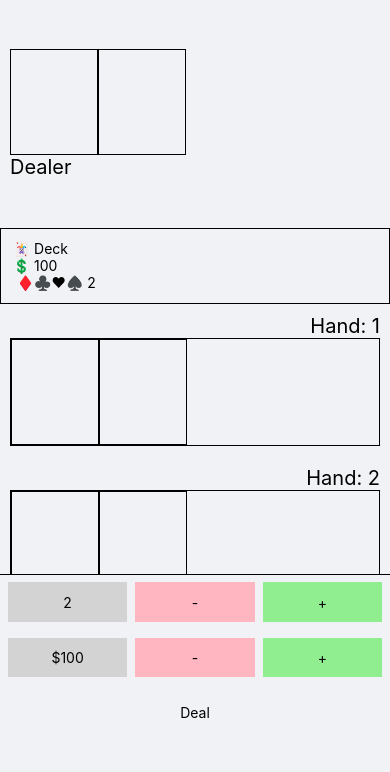
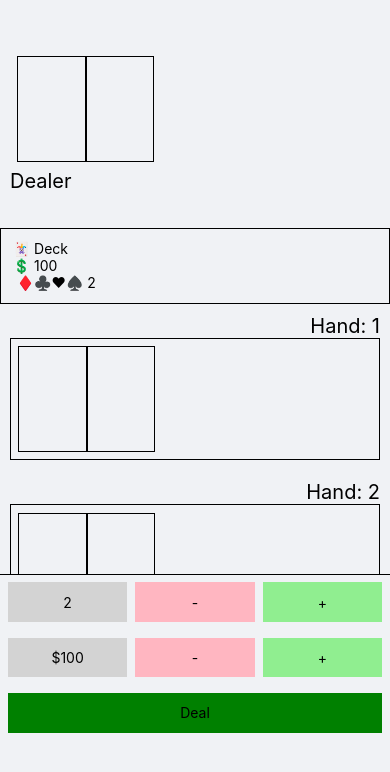
Before and after one commit to PrimeTimeTran/bizzi-gamblig, a React Native app: screen / in a window 390 px wide. Shown: the top 772 px of the page. Built offline with nearby package versions, Linux system fonts and the light colour scheme.

Commit message:
WIP Refactor

```diff
--- a/src/components/Composer.js
+++ b/src/components/Composer.js
@@ -9,32 +9,33 @@ import {
 
 function Composer(props) {
   const { stay, step, setState, hit, state } = props
+  const { handCount, bet } = state
   if (step === 0) {
     return (
-      <View style={styles.flexOne}>
-        <View style={styles.composorRow}>
-          <View style={[{ backgroundColor: 'lightgrey' }, styles.composerButton]}><Text>{state.handCount}</Text></View>
-          <TouchableOpacity onPress={() => setState({ ...state, handCount: state.handCount !== 1 ? state.handCount - 1 : 1 })} style={[{ backgroundColor: 'lightpink' }, styles.composerButton]}><Text>-</Text></TouchableOpacity>
-          <TouchableOpacity onPress={() => setState({ ...state, handCount: state.handCount < 5 ? state.handCount + 1 : 5 })} style={[{ backgroundColor: 'lightgreen' }, styles.composerButton]}><Text>+</Text></TouchableOpacity>
+      <View style={styles.container}>
+        <View style={styles.composerRow}>
+          <View style={[{ backgroundColor: 'lightgrey' }, styles.composerButton]}><Text>{handCount}</Text></View>
+          <TouchableOpacity onPress={() => setState({ ...state, handCount: handCount !== 1 ? handCount - 1 : 1 })} style={[styles.minusButton, styles.composerButton]}><Text>-</Text></TouchableOpacity>
+          <TouchableOpacity onPress={() => setState({ ...state, handCount: handCount < 5 ? handCount + 1 : 5 })} style={[{ backgroundColor: 'lightgreen' }, styles.composerButton]}><Text>+</Text></TouchableOpacity>
         </View>
-        <View style={styles.composorRow}>
-          <View style={[{ backgroundColor: 'lightgrey' }, styles.composerButton]}><Text>${state.bet}</Text></View>
-          <TouchableOpacity onPress={() => setState({ ...state, bet: state.bet !== 100 ? state.bet - 100 : 100 })} style={[{ backgroundColor: 'lightpink' }, styles.composerButton]}><Text>-</Text></TouchableOpacity>
-          <TouchableOpacity onPress={() => setState({ ...state, bet: state.bet + 100 })} style={[{ backgroundColor: 'lightgreen' }, styles.composerButton]}><Text>+</Text></TouchableOpacity>
+        <View style={styles.composerRow}>
+          <View style={[{ backgroundColor: 'lightgrey' }, styles.composerButton]}><Text>${bet}</Text></View>
+          <TouchableOpacity onPress={() => setState({ ...state, bet: bet !== 100 ? bet - 100 : 100 })} style={[styles.minusButton, styles.composerButton]}><Text>-</Text></TouchableOpacity>
+          <TouchableOpacity onPress={() => setState({ ...state, bet: bet + 100 })} style={[styles.addButton, styles.composerButton]}><Text>+</Text></TouchableOpacity>
         </View>
-        <View style={styles.composorRow}>
-          <TouchableOpacity onPress={props.startGame} style={{ flex: 1, margin: '1%', padding: '3%', justifyContent: 'center', alignItems: 'center' }}><Text>Deal</Text></TouchableOpacity>
+        <View style={styles.composerRow}>
+          <TouchableOpacity onPress={props.startGame} style={styles.startButton}><Text>Deal</Text></TouchableOpacity>
         </View>
       </View>
     )
   }
   if (step === 1) {
     return (
-      <View style={[styles.flexOne, { alignItems: 'flex-end', justifyContent: 'center' }]}>
-        <TouchableOpacity onPress={stay} style={{ width: '50%', height: '20%', borderWidth: 1, alignItems: 'center', justifyContent: 'center' }}>
+      <View style={[styles.container, { alignItems: 'flex-end', justifyContent: 'center' }]}>
+        <TouchableOpacity onPress={stay} style={styles.button}>
           <Text>Stay</Text>
         </TouchableOpacity>
-        <TouchableOpacity onPress={hit} style={{ width: '50%', height: '20%', borderWidth: 1, alignItems: 'center', justifyContent: 'center' }}>
+        <TouchableOpacity onPress={hit} style={styles.button}>
           <Text>Hit</Text>
         </TouchableOpacity>
       </View>
@@ -42,7 +43,7 @@ function Composer(props) {
   }
   if (step === 2) {
     return (
-      <View style={styles.flexOne}>
+      <View style={styles.container}>
         <Text>Hi</Text>
         <Text>Hoo</Text>
       </View>
@@ -51,18 +52,32 @@ function Composer(props) {
 }
 
 const styles = StyleSheet.create({
-  flexOne: {
+  container: {
     flex: 1,
     borderTopWidth: 1
+  },
+  startButton: {
+    flex: 1,
+    margin: '1%',
+    padding: '3%',
+    alignItems: 'center',
+    backgroundColor: 'green',
+    justifyContent: 'center',
   },
   button: {
     borderWidth: 1,
     borderColor: 'black'
   },
-  composorRow: {
+  composerRow: {
     padding: '1%',
     flexDirection: 'row',
     justifyContent: 'space-around'
+  },
+  minusButton: {
+    backgroundColor: 'lightpink'
+  },
+  addButton: {
+    backgroundColor: 'lightgreen'
   },
   value: {
     flex: 1,
@@ -74,6 +89,13 @@ const styles = StyleSheet.create({
     padding: '3%',
     alignItems: 'center',
     justifyContent: 'center',
+  },
+  button: {
+    width: '50%',
+    height: '20%',
+    borderWidth: 1,
+    alignItems: 'center',
+    justifyContent: 'center'
   }
 })
 
--- a/src/components/HandRow.js
+++ b/src/components/HandRow.js
@@ -43,14 +43,16 @@ function HandRow({ idx, cards, player, handCount, step, focused }) {
 
   const isDealer = player === 'Dealer'
 
+  const rowStyles = { ...styles.rowTitle, alignSelf: isDealer ? 'flex-start' : 'flex-end' }
+
   return (
     <View key={idx} style={[styles.row]}>
       {player === 'Dealer' && <ScrollView horizontal style={[styles.rowContainer]}>
         {renderCards()}
       </ScrollView>}
-      <Text style={styles.rowTitle} />
-      <Text style={[styles.rowTitle, { alignSelf: isDealer ? 'flex-start' : 'flex-end' }]}>{text}</Text>
-      <Text style={[styles.rowTitle, { alignSelf: isDealer ? 'flex-start' : 'flex-end' }]}>{!isDealer && calculateSumOfCards(cards)}</Text>
+      <Text style={rowStyles} />
+      <Text style={rowStyles}>{text}</Text>
+      <Text style={rowStyles}>{!isDealer && calculateSumOfCards(cards)}</Text>
       {player === 'Player' && <ScrollView horizontal style={[styles.rowContainer, { borderWidth: 1 }, step === 1 && focused && { borderColor: 'green' }]}>
         {renderCards()}
       </ScrollView>}
@@ -82,6 +84,7 @@ const styles = StyleSheet.create({
     alignSelf: 'center'
   },
   rowContainer: {
+    padding: '2%',
     flexDirection: 'row',
   },
   button: {
--- a/src/utils/index.js
+++ b/src/utils/index.js
@@ -57,7 +57,7 @@ import QS from '../../assets/cards/Q-spades.svg'
 const windowWidth = Dimensions.get('window').width
 const windowHeight = Dimensions.get('window').height
 
-const cardWidth = (windowWidth * 0.45) / 2
+const cardWidth = (windowWidth * 0.35) / 2
 const cardHeight = (windowHeight * 0.25) / 2
 
 const BACK = <View style={{ width: cardWidth, height: cardHeight, borderWidth: 1 }}></View>
```
